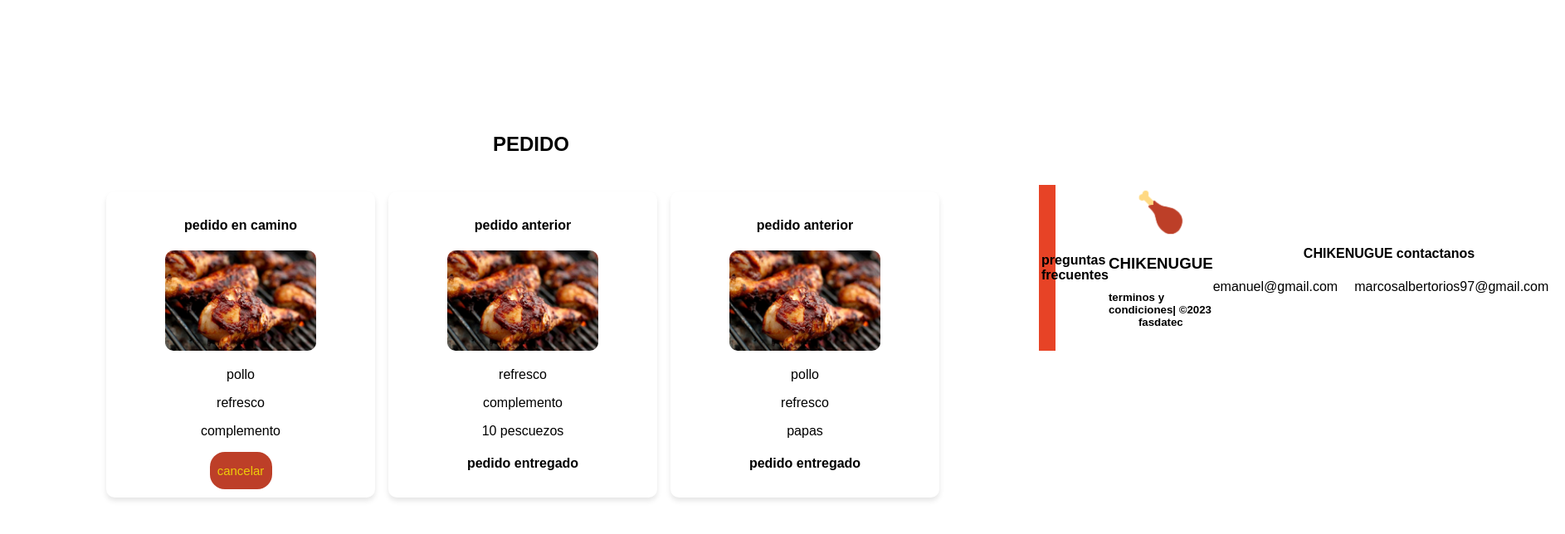
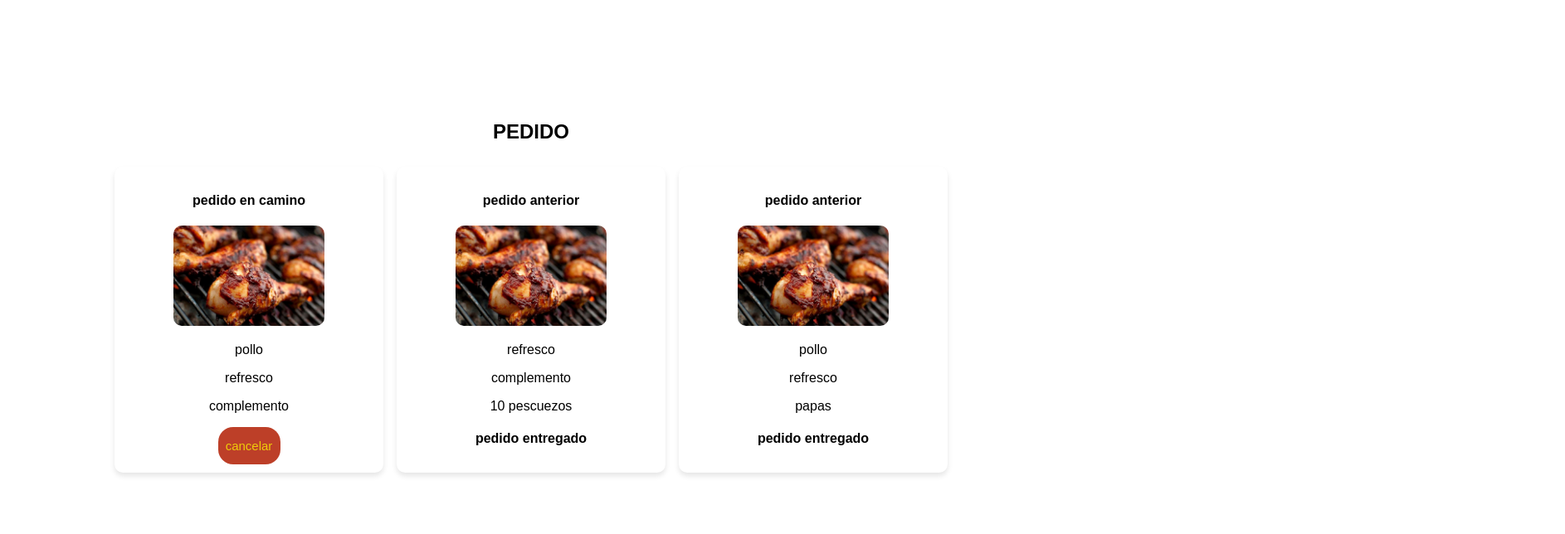
Before and after one commit to EmmaFa13/chikenugue, a React (Create React App) app: page / in a window 1280 px wide. Shown: the part 2380-3024 px from the top of the page at 83% size, 1886 px wide, since content can reach past the window. Built offline with nearby package versions, Linux system fonts and the light colour scheme.

Commit message:
commit "acomode el footer"

```diff
--- a/src/App.css
+++ b/src/App.css
@@ -237,9 +237,10 @@
 
 
 .section {
-  background-color: white;
-  justify-content: space-between;
-  padding: 15px 30px;
+  margin: 0em;
+  display: flex;
+  flex-direction: column;
+  align-items: center;
 
 }
 
@@ -247,14 +248,9 @@
   text-align: center;
 }
 
-.pedido2 {
-  text-align: center;
-  padding: 15px 30px;
-}
-
 .caja{
   margin: 0 7rem 5rem 7rem;
-  float: left;
+
 }
 
 .caja1 {
--- a/src/components/pedido.jsx
+++ b/src/components/pedido.jsx
@@ -5,7 +5,6 @@
     <div>
       <section className="section">
         <h2 className="pedido">PEDIDO</h2>
-      </section>
       <div className="caja">
         <div className="caja1">
           <h4>pedido en camino</h4>
@@ -32,6 +31,7 @@
           <h4>pedido entregado</h4>
         </div>
       </div>
+      </section>
     </div>
   );
 }
```
